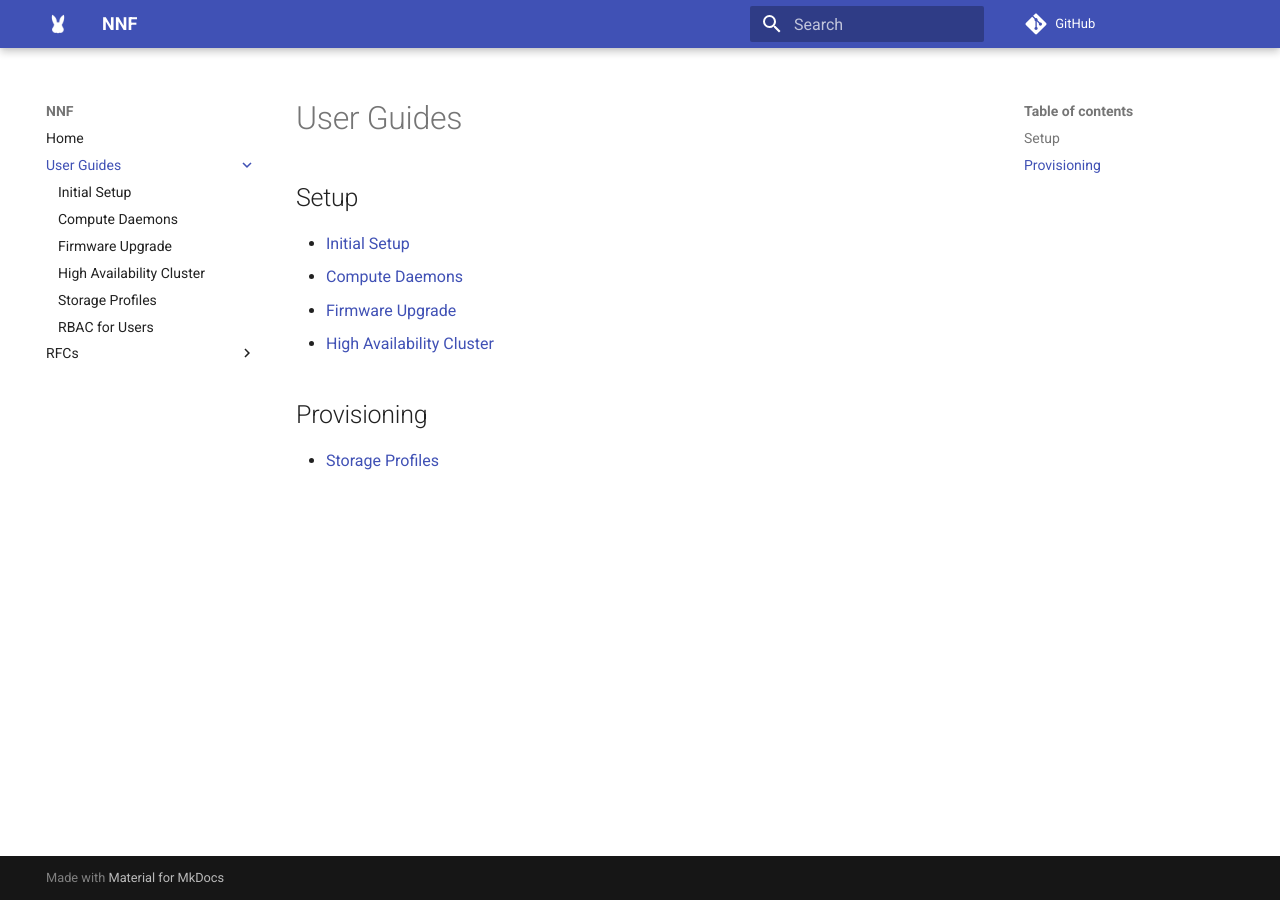
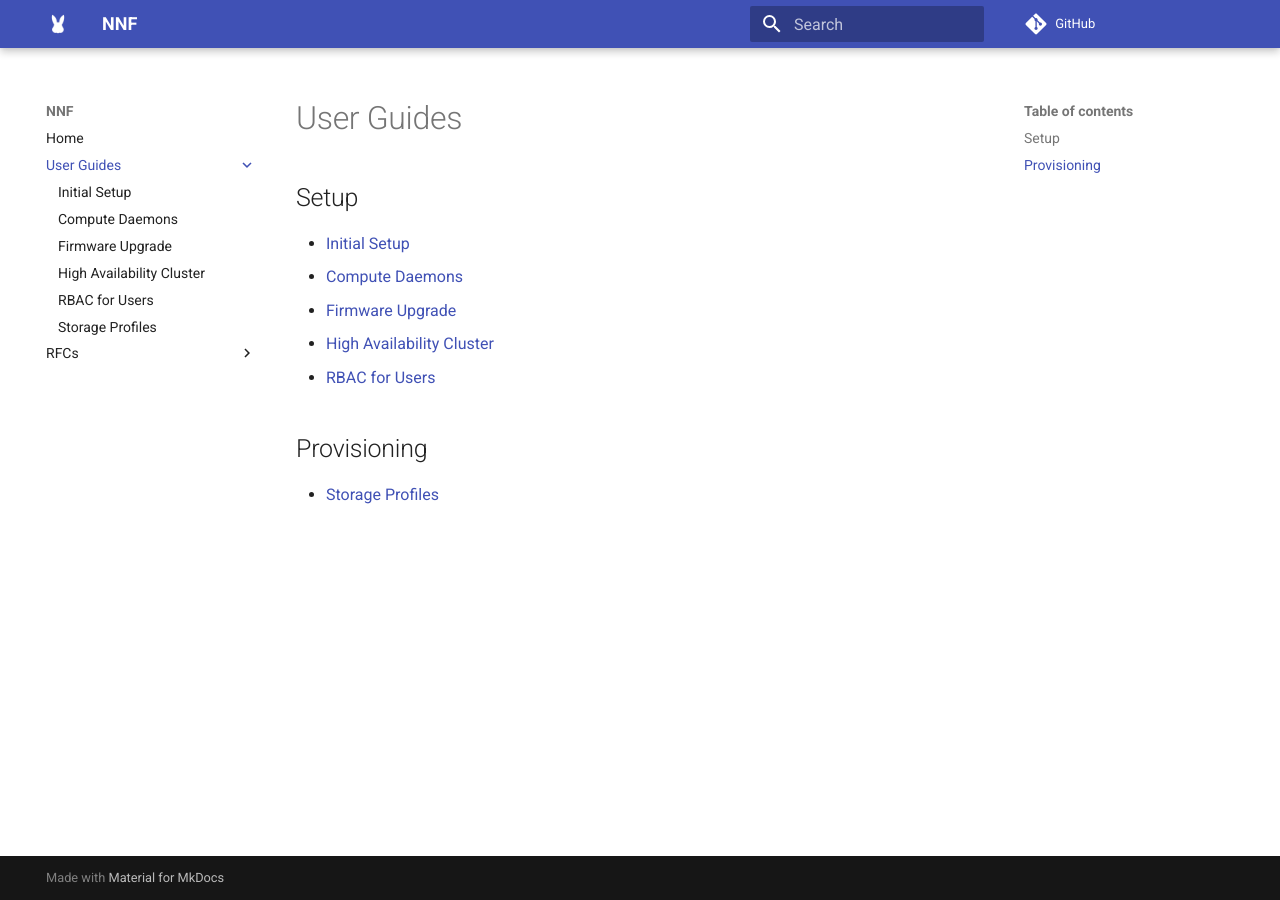
Before and after one commit to NearNodeFlash/NearNodeFlash.github.io, an MkDocs documentation site: the page built from docs/guides/index.md, in a window 1280 px wide. Built offline with MkDocs 1.6.1 and Material for MkDocs 9.7.7, drawn with Linux system fonts in a browser that asks for light colours; comment, search, counter and statistics services are not loaded.

Commit message:
Add rbac for users link in guides page
Signed-off-by: Matt Richerson <matthew.richerson@Matts-MacBook-Pro.local>

```diff
--- a/docs/guides/index.md
+++ b/docs/guides/index.md
@@ -6,6 +6,7 @@
 * [Compute Daemons](compute-daemons/readme.md)
 * [Firmware Upgrade](firmware-upgrade/readme.md)
 * [High Availability Cluster](ha-cluster/readme.md)
+* [RBAC for Users](rbac-for-users/readme.md)
 
 ## Provisioning
 
--- a/mkdocs.yml
+++ b/mkdocs.yml
@@ -12,8 +12,8 @@ nav:
     - 'Compute Daemons': 'guides/compute-daemons/readme.md'
     - 'Firmware Upgrade': 'guides/firmware-upgrade/readme.md'
     - 'High Availability Cluster': 'guides/ha-cluster/readme.md'
+    - 'RBAC for Users': 'guides/rbac-for-users/readme.md'
     - 'Storage Profiles': 'guides/storage-profiles/readme.md'
-    - 'RBAC for Users': 'guides/rbac-for-users/readme.md'
   - 'RFCs':
     - rfcs/index.md
     - 'Rabbit Request For Comment Process': 'rfcs/0001/readme.md'
```
